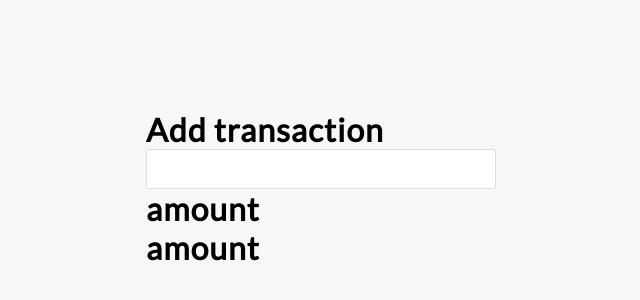
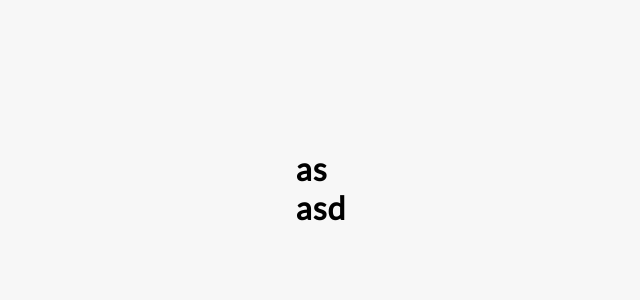
Before and after one commit to mhd-zulqarnain/expense-calculator, a React (Create React App) app: page / in a window 1280 px wide. Shown: the part 212-512 px from the top of the page, without its empty margins (319-959 px from the left). Built offline with nearby package versions, Linux system fonts and the light colour scheme.

Commit message:
added expense provider

```diff
--- a/src/App.js
+++ b/src/App.js
@@ -3,6 +3,7 @@ import Transactions from './components/Transactions';
 import AddTransactions from './components/AddTransactions';
 import { useState, useReducer } from 'react'
 import reducer from './context/AppReducer'
+import { ExpenseProvider } from './context/TransactionProvider';
 
 function App() {
   const tmp = { id: Date.now(), amount: "as" }
@@ -13,15 +14,21 @@ function App() {
 
   return (
     <div className="App">
-      <div className="container">
-        <AddTransactions dispatch={dispatch} transactions={transactions} />
-        {transactions.map(item=>{
-          return <Transactions  transactions={transactions} />
-        })}
-      </div>
+        <ExpenseProvider>
+          <Transactions/>
+        </ExpenseProvider>
+
     </div>
 
   );
 }
 
 export default App;
+
+
+{/* <div className="container">
+        <AddTransactions dispatch={dispatch} transactions={transactions} />
+        {transactions.map(item=>{
+          return <Transactions  transactions={transactions} />
+        })}
+      </div> */}
--- a/src/components/Transactions.js
+++ b/src/components/Transactions.js
@@ -1,13 +1,18 @@
-import React from 'react';
+import React, { useContext } from 'react';
 import { ACTIONS } from '../context/AppReducer'
+import { ExpenseContext } from '../context/TransactionProvider';
+
 const Transactions = ({ transaction, dispatch }) => {
+    const transactions = useContext(ExpenseContext)
 
-return(
- <div>
+    return (
+        <div>
 
-    <h1>{"amount"}</h1>
+            {transactions.map(item => {
+                return <h1>{item.amount}</h1>
+            })}
 
-</div>);
+        </div>);
 }
 
 
--- /dev/null
+++ b/src/context/TransactionProvider.js
@@ -0,0 +1,16 @@
+import React, { useContext } from 'react';
+
+
+export const ExpenseContext = React.createContext()
+
+
+export const ExpenseProvider = ({ children }) => {
+
+    const transactions = [
+        { id: Date.now(), amount: "as" },
+        { id: Date.now(), amount: "asd" }
+    ]
+    return (<ExpenseContext.Provider value={transactions}  >
+        {children}
+    </ExpenseContext.Provider>)
+}
```
